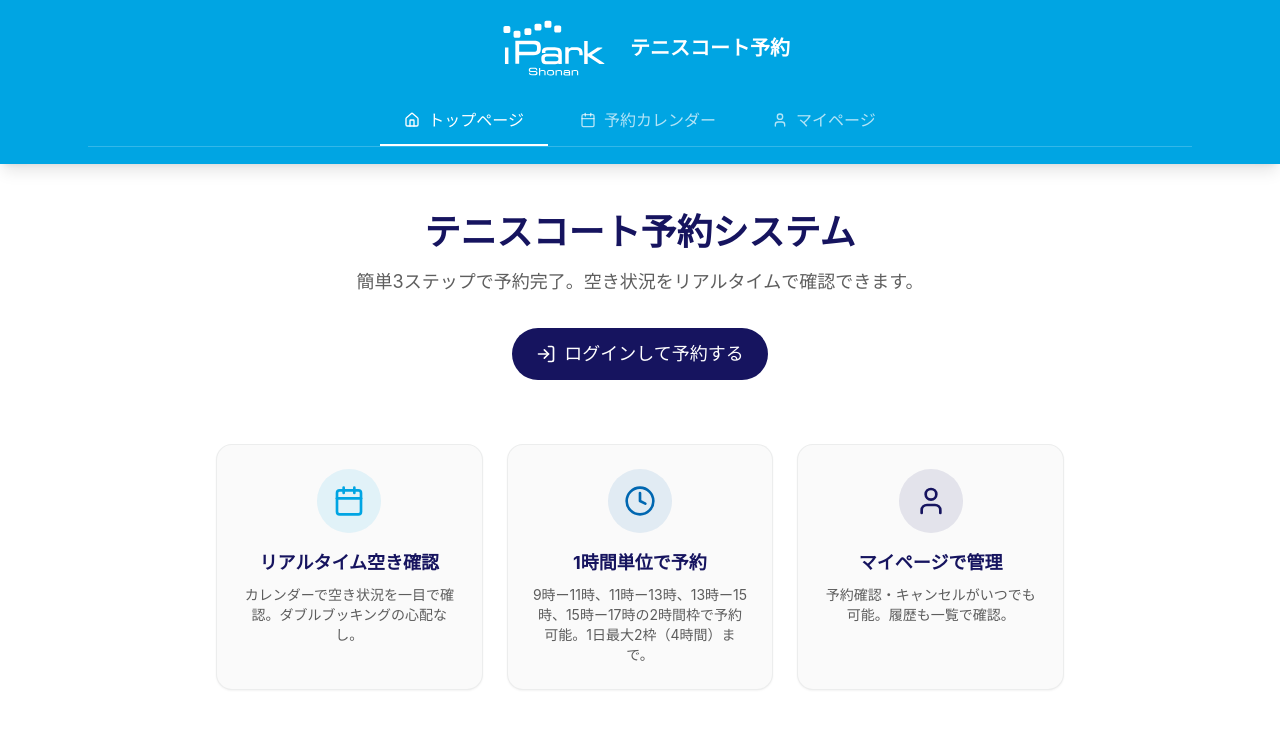
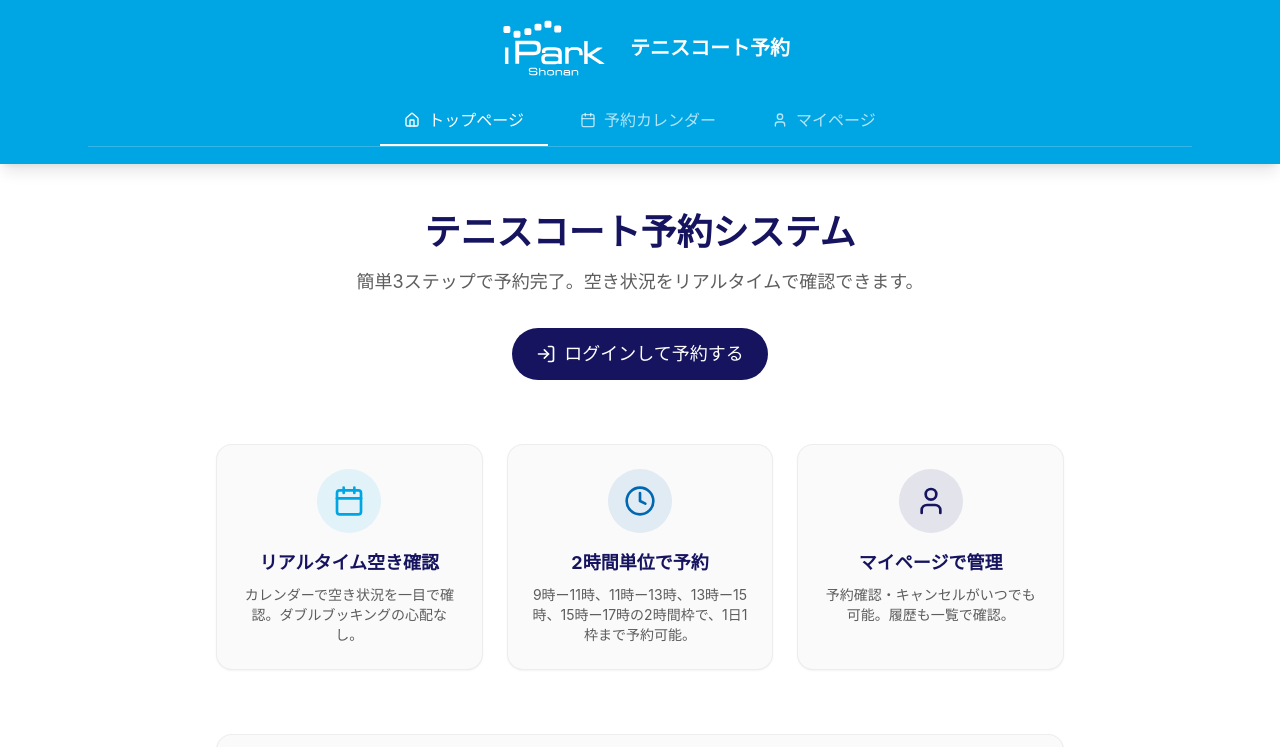
Before and after one commit to iparkadmin/tennis-reservation, a Next.js app in the folder app/: page / in a window 1280 px wide. Shown: the top 747 px of the page. Built offline with nearby package versions, Linux system fonts and the light colour scheme; no server answers.

Commit message:
feat(tennis-reservation): update top page copy to 2-hour slots, 1 slot per day
Made-with: Cursor

```diff
--- a/app/src/app/page.tsx
+++ b/app/src/app/page.tsx
@@ -87,10 +87,10 @@ export default function Home() {
               <Clock className="w-8 h-8 text-primary-light" />
             </div>
             <h3 className="text-lg font-bold text-primary mb-2">
-              1時間単位で予約
+              2時間単位で予約
             </h3>
             <p className="text-on-background/70 text-sm">
-              9時ー11時、11時ー13時、13時ー15時、15時ー17時の2時間枠で予約可能。1日最大2枠（4時間）まで。
+              9時ー11時、11時ー13時、13時ー15時、15時ー17時の2時間枠で、1日1枠まで予約可能。
             </p>
           </div>
 
```
